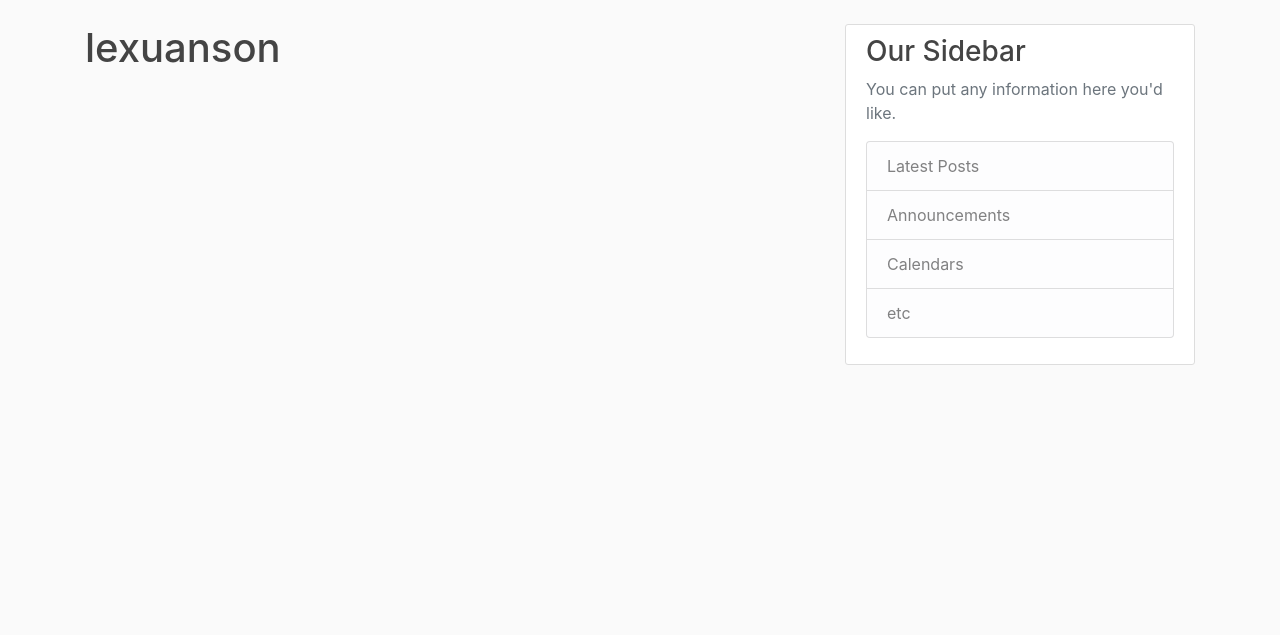
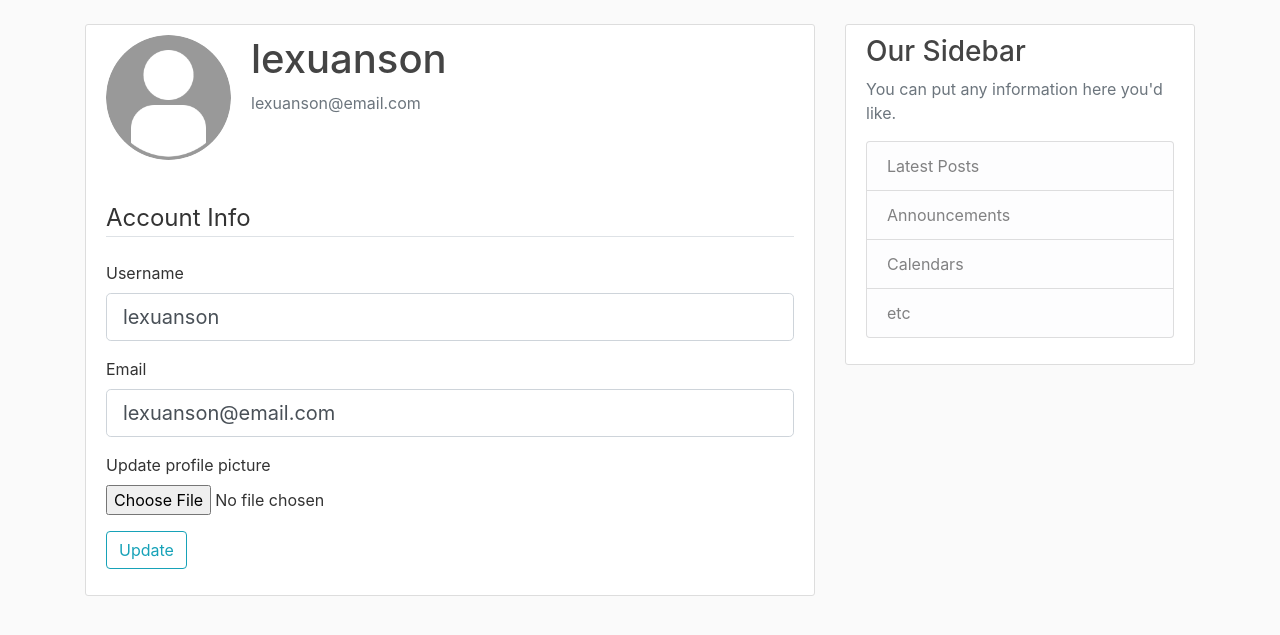
Before and after one commit to xuansonle/BlogWebsite, a Flask app: page /account in a window 1280 px wide. Shown: the part 56-691 px from the top of the page. Run offline with Flask 2, Linux system fonts and the light colour scheme; a user stored in the database is signed in; some libraries are stand-ins or nearby versions.

Commit message:
upload avatar added

```diff
--- a/app/forms.py
+++ b/app/forms.py
@@ -1,7 +1,9 @@
 from flask_wtf import FlaskForm
+from flask_wtf.file import FileField, FileAllowed
 from wtforms import StringField, PasswordField, SubmitField, BooleanField
 from wtforms.validators import DataRequired, Length, Email, EqualTo, ValidationError
 from app.models import User
+from flask_login import current_user
 
 class RegistrationForm(FlaskForm):
     username = StringField("Username", validators=[DataRequired(), Length(min=2, max=20)])
@@ -23,8 +25,26 @@ class RegistrationForm(FlaskForm):
             raise ValidationError("That email is taken. Please choose another one")
 
 class LoginForm(FlaskForm):
-    # user =  StringField("User/Email", validators=[DataRequired()])
-    email = StringField("Email", validators=[DataRequired(), Email()])
+    email =  StringField("Username/Email", validators=[DataRequired()])
+    # email = StringField("Email", validators=[DataRequired(), Email()])
     password = PasswordField("Password", validators=[DataRequired()])
     remember = BooleanField("Remember me")
     submit = SubmitField("Login")
+
+
+class UpdateAccountForm(FlaskForm):
+    username = StringField("Username", validators=[DataRequired(), Length(min=2, max=20)])
+    email = StringField("Email", validators=[DataRequired(), Email()])
+    picture = FileField("Update profile picture", validators=[FileAllowed(["jpg","jpeg","png"])])
+    submit = SubmitField("Update")
+
+    def validate_username(self, username):
+        if username.data != current_user.username:
+            user = User.query.filter_by(username=username.data).first()
+            if user:
+                raise ValidationError("That username is taken. Please choose another one")
+    def validate_email(self, email):
+        if email.data != current_user.email:
+            email = User.query.filter_by(email=email.data).first()
+            if email:
+                raise ValidationError("That email is taken. Please choose another one")
--- a/app/routes.py
+++ b/app/routes.py
@@ -1,8 +1,11 @@
+from app import app, db, bcrypt
+from app.forms import RegistrationForm, LoginForm, UpdateAccountForm
+from app.models import User, Post
 from flask import render_template, url_for, flash, redirect, request
-from app import app, db, bcrypt
-from app.forms import RegistrationForm, LoginForm
-from app.models import User, Post
-from flask_login import login_user, current_user, logout_user, login_required # User Authentication
+import secrets, os
+# User Authentication
+from flask_login import login_user, current_user, logout_user, login_required
+from PIL import Image
 
 posts = [
     {
@@ -19,22 +22,26 @@ posts = [
     }
 ]
 
+
 @app.route("/")
 @app.route("/home")
 def home():
     return render_template("home.html", posts=posts)
 
+
 @app.route("/about")
 def about():
     return render_template("about.html", title="About")
 
-@app.route("/register", methods=["GET","POST"])
+
+@app.route("/register", methods=["GET", "POST"])
 def register():
-    if current_user.is_authenticated: #check if user already logged in -> back to homepage
+    if current_user.is_authenticated:  # check if user already logged in -> back to homepage
         redirect(url_for("home"))
     form = RegistrationForm()
     if form.validate_on_submit():
-        hashed_password = bcrypt.generate_password_hash(form.password.data).decode("utf-8")
+        hashed_password = bcrypt.generate_password_hash(
+            form.password.data).decode("utf-8")
         user = User(username=form.username.data,
                     email=form.email.data,
                     password=hashed_password)
@@ -44,17 +51,20 @@ def register():
         return redirect(url_for("login"))
     return render_template("register.html", title="Register", form=form)
 
-@app.route("/login", methods=["GET","POST"])
+
+@app.route("/login", methods=["GET", "POST"])
 def login():
-    if current_user.is_authenticated: #check if user already logged in -> back to homepage
+    if current_user.is_authenticated:  # check if user already logged in -> back to homepage
         redirect(url_for("home"))
     form = LoginForm()
     if form.validate_on_submit():
-        user = User.query.filter_by(email=form.email.data).first()
+        user = User.query.filter((User.email == form.email.data) | (
+            User.username == form.email.data)).first()
         # User Authentication for login: check if user exists and password is correct
         if user and bcrypt.check_password_hash(user.password, form.password.data):
-            login_user(user, remember=form.remember.data) #do the log in
-            next_page = request.args.get("next") #get the next parameter from the url (this is where we were trying to go to before the login_required blocked us)
+            login_user(user, remember=form.remember.data)  # do the log in
+            # get the next parameter from the url (this is where we were trying to go to before the login_required blocked us)
+            next_page = request.args.get("next")
             return redirect(next_page) if next_page else redirect(url_for("home"))
         else:
             flash("Login failed! Please check username and password", "danger")
@@ -64,9 +74,39 @@ def login():
 @app.route("/logout")
 def logout():
     logout_user()
-    return redirect(url_for("home"))
+    return redirect(url_for("login"))
 
-@app.route("/account")
-@login_required #force user to login before they can see this page -> need to define where the login route is located (see init.py)
+def save_picture(upload_picture):
+    #randomize the name of the image, make sure that we use the same extension
+    random_hex=secrets.token_hex(8)
+    _, f_ext = os.path.splitext(upload_picture.filename)
+    picture_filename = random_hex + f_ext
+    picture_path = os.path.join(app.root_path,"static/profile_pics",picture_filename)
+    #resize then save the picture in our server
+    output_size = (125,125)
+    im = Image.open(upload_picture)
+    im.thumbnail(output_size)
+    im.save(picture_path)
+
+    return picture_filename
+
+@app.route("/account", methods=["GET", "POST"])
+# force user to login before they can see this page -> need to define where the login route is located (see init.py)
+@login_required
 def account():
-    return render_template("account.html", title="Account")
+    form = UpdateAccountForm()
+    if form.validate_on_submit():
+        if form.picture.data:
+            picture_filename = save_picture(form.picture.data)
+            current_user.image_file=picture_filename
+        current_user.username=form.username.data
+        current_user.email=form.email.data
+        db.session.commit()
+        flash("Your account has been updated!","success")
+        return redirect(url_for("account")) #->force browser to send a get request
+    elif request.method=="GET":
+        form.username.data = current_user.username
+        form.email.data = current_user.email
+    image_file = url_for(
+        "static", filename=f"profile_pics/{current_user.image_file}")
+    return render_template("account.html", title="Account", image_file=image_file, form=form)
--- a/app/templates/account.html
+++ b/app/templates/account.html
@@ -1,4 +1,58 @@
 {%extends "base.html"%}
 {%block content%}
-<h1>{{current_user.username}}</h1>
+<div class="content-section">
+  <div class="media">
+    <img class="rounded-circle account-img" src={{image_file}}>
+    <div class="media-body">
+      <h2 class="account-heading">{{current_user.username}}</h2>
+      <p class="text-secondary">{{current_user.email}}</p>
+    </div>
+  </div>
+  <!-- action = "" means POST information to the same route -->
+  <form method="POST" action="" enctype="multipart/form-data">
+    {{form.hidden_tag()}}
+    <br class="form-group">
+    <legend class="border-bottom mb-4">Account Info</legend>
+    <div class="form-group">
+      {{form.username.label(class="form-control-label")}}
+      {% if form.username.errors %}
+      {{form.username(class="form-control form-control-lg is-invalid")}}
+      <div class="invalid-feedback">
+        {% for error in form.username.errors %}
+        <span>{{error}}</span>
+        {% endfor %}
+      </div>
+      {% else %}
+      {{form.username(class="form-control form-control-lg")}}
+      {% endif %}
+
+    </div>
+    <div class="form-group">
+      {{form.email.label(class="form-control-label")}}
+      {% if form.email.errors %}
+      {{form.email(class="form-control form-control-lg is-invalid")}}
+      <div class="invalid-feedback">
+        {% for error in form.email.errors %}
+        <span>{{error}}</span>
+        {% endfor %}
+      </div>
+      {% else %}
+      {{form.email(class="form-control form-control-lg")}}
+      {% endif %}
+    </div>
+    <div class="form-group">
+      {{form.picture.label()}}
+      {{form.picture(class="form-control-file")}}
+      {% if form.picture.errors %}
+      {% for error in form.picture.errors %}
+      <span class="text-danger">{{error}}</span><br />
+      {% endfor %}
+      {% endif %}
+    </div>
+    </fieldset>
+    <div class="form-group">
+      {{form.submit(class="btn btn-outline-info")}}
+    </div>
+  </form>
+</div>
 {%endblock%}
```
Also changed, not shown: app/site.db, app/static/profile_pics/0fedc940208adf34.jpg (added), app/static/profile_pics/8f24f34b080239ea.JPG (added), app/static/profile_pics/default.jpg (added).
